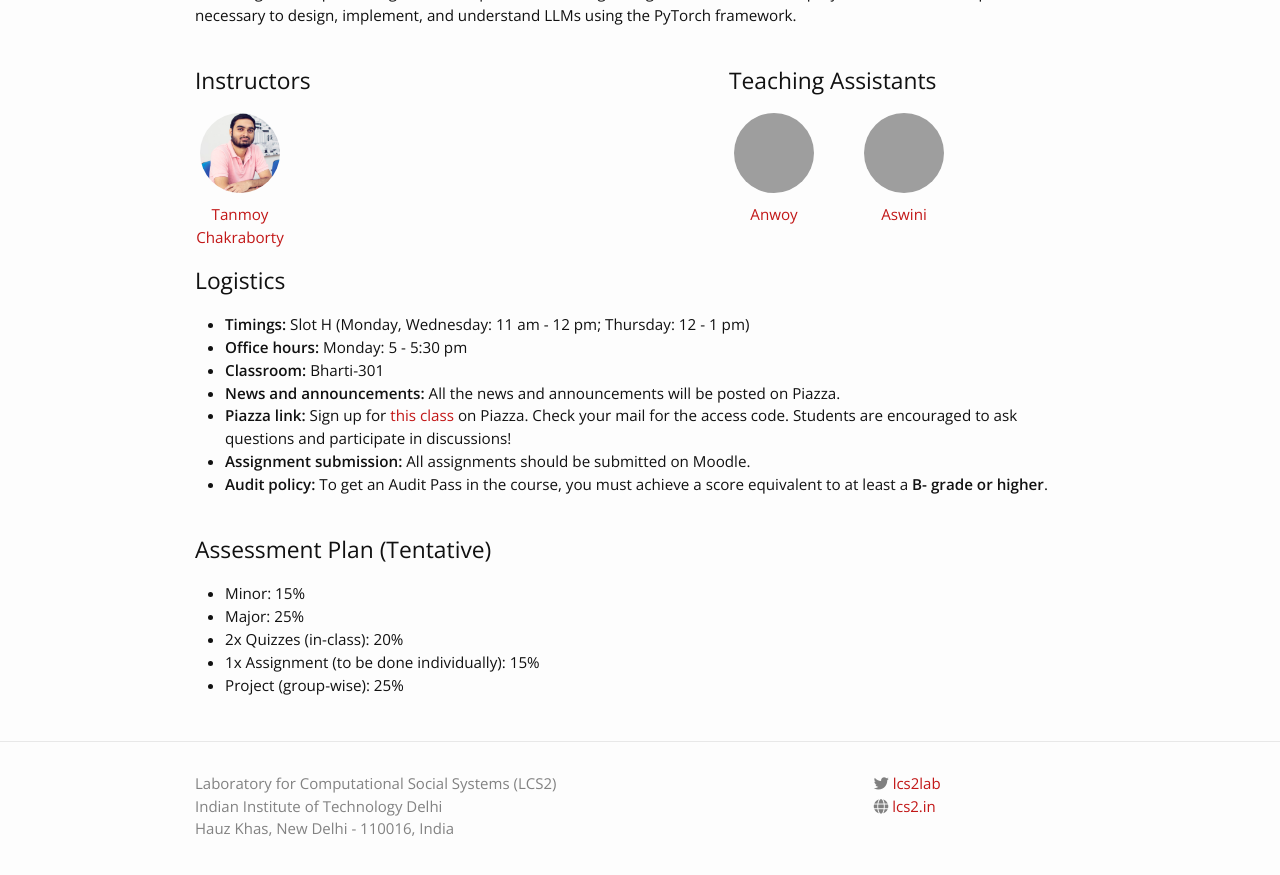
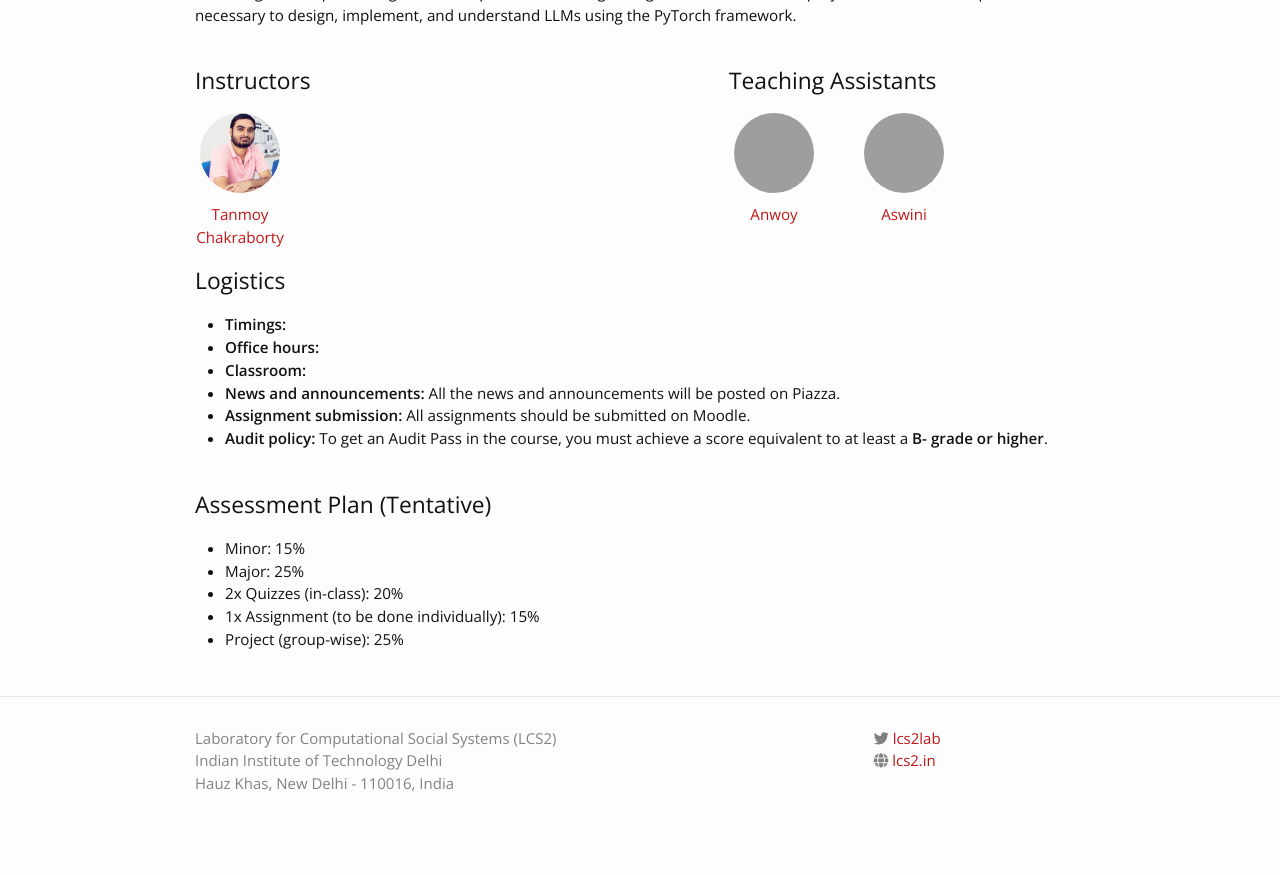
Before and after one commit to lcs2-iitd/ACOL316-2502, a Jekyll site: the page built from index.md, in a window 1280 px wide and 900 px high, scrolled down 726 px, cut to the strip 0-875 px from the top of the window. Built offline with Jekyll 4.4.1, drawn with Linux system fonts in a browser that asks for light colours; nearby versions of some CDN libraries; after the commit the page ends 1580 px from its top, so only the background shows below that; grey boxes are pictures that could not be loaded.

Commit message:
update home

```diff
--- a/_layouts/home.html
+++ b/_layouts/home.html
@@ -78,16 +78,14 @@ layout: default
     <div style="width:100%; float: left">
         <h2>Logistics</h2>
         <ul>
-            <li><b>Timings:</b> Slot H (Monday, Wednesday: 11 am - 12 pm; Thursday: 12 - 1 pm)</li>
-            <li><b>Office hours:</b> Monday: 5 - 5:30 pm</li>
-            <li><b>Classroom:</b> Bharti-301</li>
+            <li><b>Timings:</b> </li>
+            <li><b>Office hours:</b> </li>
+            <li><b>Classroom:</b> </li>
             <li><b>News and announcements:</b> All the news and announcements will be posted on Piazza.</li>
-            <li><b>Piazza link:</b> Sign up for <a href="https://piazza.com/iit_delhi/fall2025/ail861ell8299" target="_blank">this
-                    class</a> on Piazza. Check your mail for the access code. Students are encouraged to ask questions and participate in discussions!</li>
+            <!--li><b>Piazza link:</b> Sign up for <a href="https://piazza.com/iit_delhi/fall2025/ail861ell8299" target="_blank">this
+                    class</a> on Piazza. Check your mail for the access code. Students are encouraged to ask questions and participate in discussions!</li-->
             <li><b>Assignment submission:</b> All assignments should be submitted on Moodle.</li>
             <li><b>Audit policy:</b> To get an Audit Pass in the course, you must achieve a score equivalent to at least a <b>B- grade or higher</b>.</li>
-            <!-- <li><b>YouTube link:</b> The lecture recordings are uploaded on <a
-                    href="https://www.youtube.com/@lablcs2">this YouTube channel</a>.</li> -->
         </ul>
         <br />
         <h2>Assessment Plan (Tentative)</h2>
```
